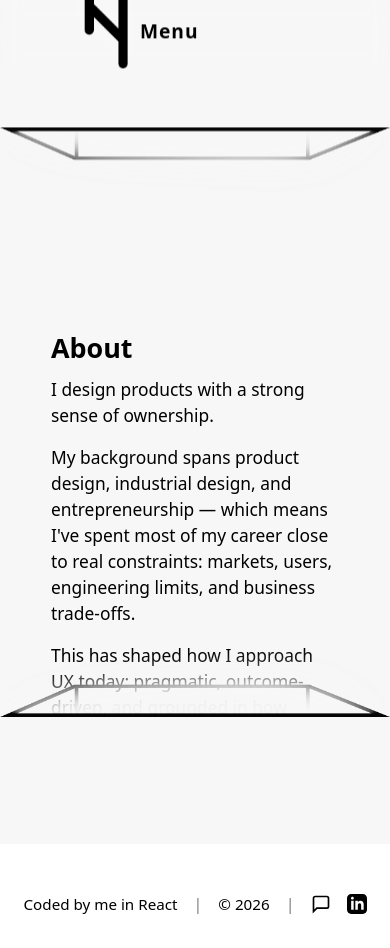
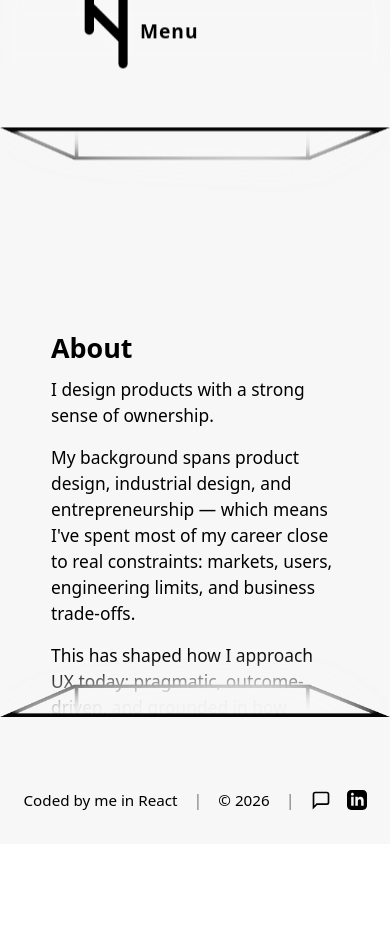
Before and after one commit to Ehsantagh/ehsan-r, a React (Vite) app: page /about in a window 390 px wide. After the commit the page ends 844 px from the top, so only its background shows below. Built offline with nearby package versions, Linux system fonts and the light colour scheme.

Commit message:
the footer styling on the mobile version is complete

```diff
--- a/src/App.jsx
+++ b/src/App.jsx
@@ -18,6 +18,9 @@ function AppContent() {
   const location = useLocation();
   const isWhiteFooter = location.pathname === '/torch' || location.pathname === '/contact';
   const [backgroundColor, setBackgroundColor] = useState('#ffffff');
+
+  // Determine if footer should stay above fold (home, expertise, about only)
+  const footerAboveFold = ['/', '/home', '/expertise', '/about'].includes(location.pathname.toLowerCase());
 
   // Apply background color to body element
   useEffect(() => {
@@ -41,7 +44,7 @@ function AppContent() {
           <Route path="/CV" element={<CV />} />
           <Route path="/contact" element={<Contact />} />
         </Routes>
-        <Footer isWhite={isWhiteFooter} backgroundColor={backgroundColor} />
+        <Footer isWhite={isWhiteFooter} backgroundColor={backgroundColor} aboveFold={footerAboveFold} />
       </>
     </BackgroundContext.Provider>
   );
--- a/src/components/Footer.jsx
+++ b/src/components/Footer.jsx
@@ -1,7 +1,7 @@
 import { useNavigate } from 'react-router-dom';
 import '../styles/footer.css';
 
-export default function Footer({ isWhite = false, backgroundColor = '#ffffff' }) {
+export default function Footer({ isWhite = false, backgroundColor = '#ffffff', aboveFold = false }) {
   const navigate = useNavigate();
 
   const handleMessageClick = () => {
@@ -9,7 +9,7 @@ export default function Footer({ isWhite = false, backgroundColor = '#ffffff' })
   };
 
   return (
-    <footer className={`footer ${isWhite ? 'white' : ''}`}>
+    <footer className={`footer ${isWhite ? 'white' : ''} ${aboveFold ? 'above-fold' : ''}`}>
       <div className="footer-content">
         <span className="footer-text">Coded by me in React</span>
         <span className="footer-divider">|</span>
--- a/src/pages/CV.jsx
+++ b/src/pages/CV.jsx
@@ -1,7 +1,14 @@
-import React from 'react'
+import React, { useContext, useEffect } from 'react'
+import { BackgroundContext } from '../App'
 import '../styles/cv.css'
 
 export default function CV() {
+  const { setBackgroundColor } = useContext(BackgroundContext)
+
+  useEffect(() => {
+    setBackgroundColor('#ffffff')
+  }, [setBackgroundColor])
+
   const handleDownload = () => {
     const link = document.createElement('a')
     link.href = '/images/Ehsan-CV.pdf'
--- a/src/styles/cv.css
+++ b/src/styles/cv.css
@@ -2,7 +2,7 @@
 .cv-page {
   width: 100%;
   min-height: 100vh;
-  background: white;
+  background: transparent;
   display: flex;
   flex-direction: column;
   align-items: center;
--- a/src/styles/footer.css
+++ b/src/styles/footer.css
@@ -83,4 +83,13 @@
   .footer.white {
     margin-top: 1rem;
   }
+
+  .footer.above-fold {
+    position: fixed;
+    bottom: 0;
+    left: 0;
+    right: 0;
+    margin: 0;
+    z-index: 100;
+  }
 }
```
